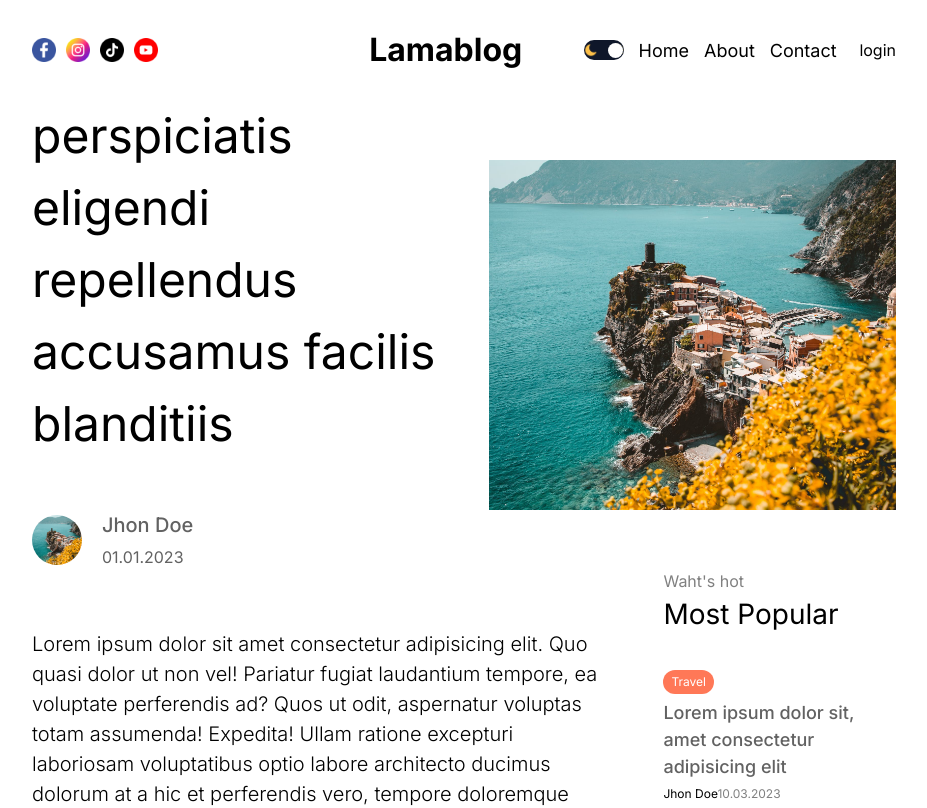
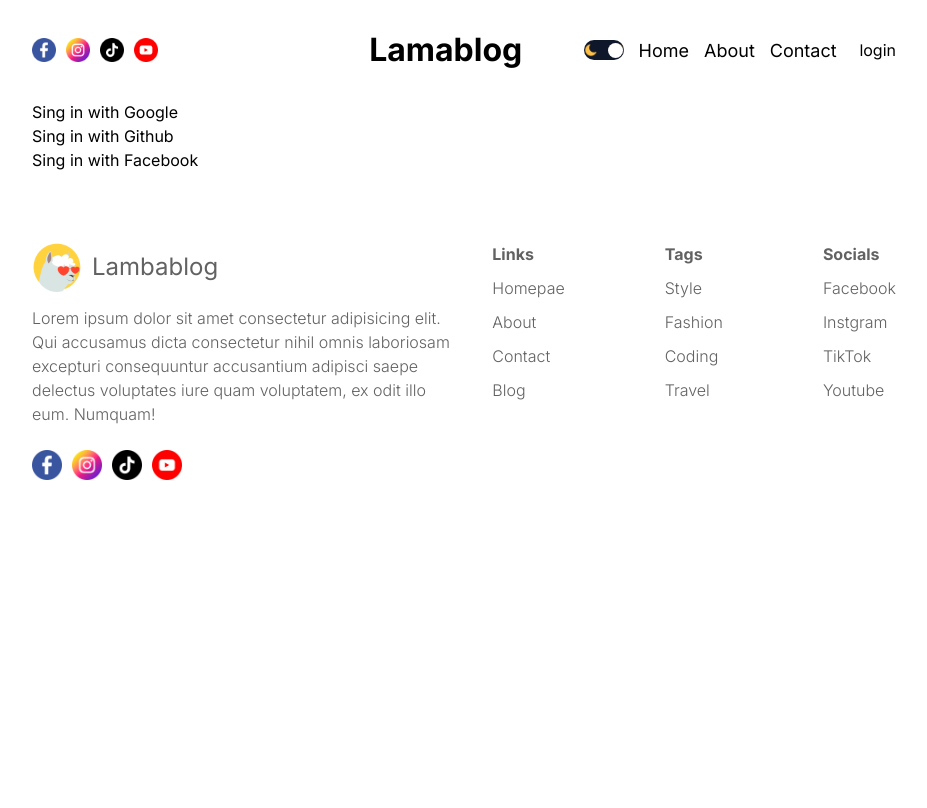
Before and after one commit to LuisArielRetanaHernadez/blog_mabi, a Next.js app: page /login in a window 1280 px wide. Shown: the top 808 px of the page, without its empty margins (176-1103 px from the left). Built offline with nearby package versions, Linux system fonts and the light colour scheme.

Commit message:
creando la pagina login con la base de estructura y su hoja de estilo

```diff
--- /dev/null
+++ b/app/login/page.tsx
@@ -0,0 +1,16 @@
+import styles from "./login.module.css"
+
+
+const Login = () => {
+  return (
+    <div className={styles.container}>
+      <div className={styles.wrapper}>
+        <div className={styles.socialButton}>Sing in with Google</div>
+        <div className={styles.socialButton}>Sing in with Github</div>
+        <div className={styles.socialButton}>Sing in with Facebook</div>
+      </div>
+    </div>
+  )
+}
+
+export default Login
```
Also changed, not shown: app/login/login.module.css (added).
